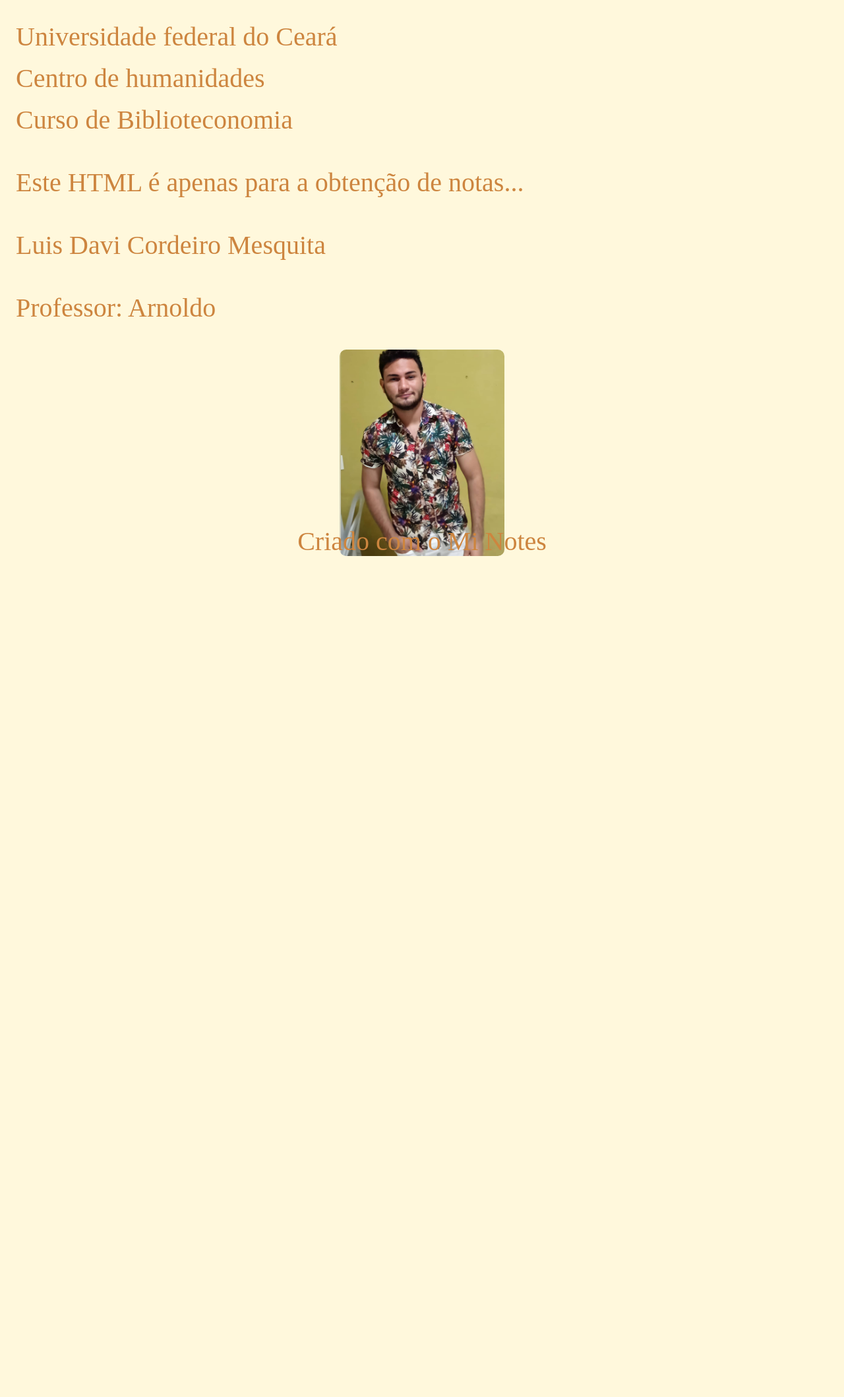
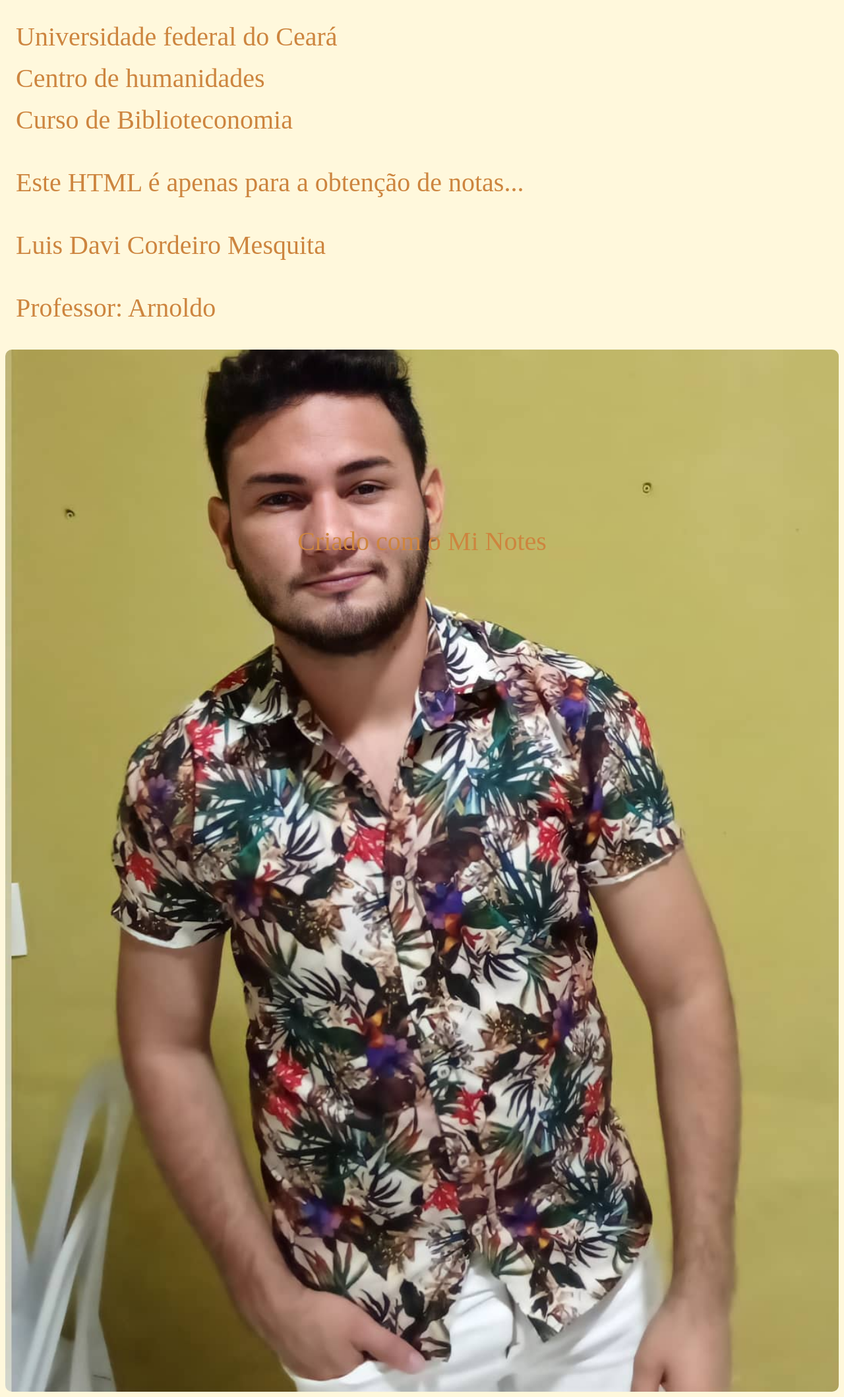
Before and after one commit to PabloBF/pablobf.github.io, a Jekyll site: the page ufc/informatica-aplicada/davi/index.html, which Jekyll copies as it is, in a window 1280 px wide. Shown: the whole page at 66% size. Built offline with Jekyll 4.4.1, drawn with Linux system fonts in a browser that asks for light colours; before the commit the page ends 900 px from its top, so only the background shows below that.

Commit message:
Update index.html

```diff
--- a/ufc/informatica-aplicada/davi/index.html
+++ b/ufc/informatica-aplicada/davi/index.html
@@ -28,7 +28,7 @@
 			  display: block;
 			  margin-left: auto;
 			  margin-right: auto;
-			  width: 250px;
+			  width: 100%;
 				border-radius: 10px;
 			}
 
@@ -56,7 +56,7 @@
 
 		  <p>Professor: Arnoldo</p>
 
-		  <img id="foto" src="Davi.jpg" alt="Luis Davi" width="80%"/>
+		  <img id="foto" src="Davi.jpg" alt="Luis Davi"/>
 	  </div>
 		<footer>
 		  <p>Criado com o Mi Notes</p>
```
